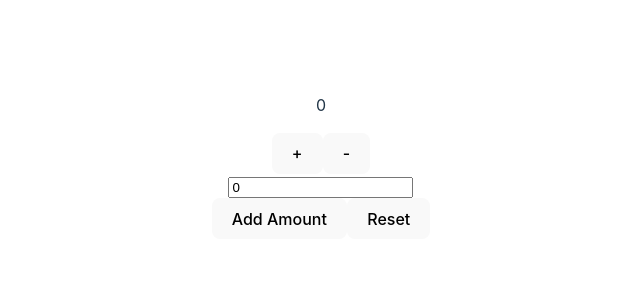
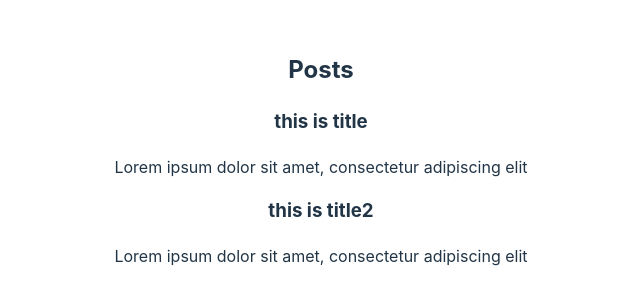
Before and after one commit to coooo77/redux-practice, a React (Vite) app: page / in a window 1280 px wide. Shown: the part 242-546 px from the top of the page, without its empty margins (319-959 px from the left). Built offline with nearby package versions, Linux system fonts and the light colour scheme.

Commit message:
feat: show posts

```diff
--- a/src/App.tsx
+++ b/src/App.tsx
@@ -1,10 +1,10 @@
 import './App.css'
-import Counter from './features/counter/Counter'
+import PostsLists from './features/posts/PostsLists'
 
 function App() {
   return (
     <div className="App">
-      <Counter />
+      <PostsLists />
     </div>
   )
 }
--- a/src/app/store.ts
+++ b/src/app/store.ts
@@ -1,8 +1,9 @@
 import { configureStore } from '@reduxjs/toolkit'
 import counterReducer from '../features/counter/counterSlice'
+import postsReducer from '../features/posts/postsSlice'
 
 export const store = configureStore({
-  reducer: { counter: counterReducer },
+  reducer: { counter: counterReducer, posts: postsReducer },
 })
 
 // define types for redux
--- /dev/null
+++ b/src/features/posts/PostsLists.tsx
@@ -0,0 +1,22 @@
+import { useAppDispatch, useAppSelector } from '../../app/utils'
+import { selectAllPosts } from './postsSlice'
+
+const PostsLists = () => {
+  const posts = useAppSelector(selectAllPosts)
+
+  const renderedPosts = posts.map(({ id, content, title }) => (
+    <article key={id}>
+      <h3>{title}</h3>
+      <p>{content.substring(0, 100)}</p>
+    </article>
+  ))
+
+  return (
+    <section>
+      <h2>Posts</h2>
+      {renderedPosts}
+    </section>
+  )
+}
+
+export default PostsLists
--- /dev/null
+++ b/src/features/posts/postsSlice.ts
@@ -0,0 +1,36 @@
+import { createSlice, PayloadAction } from '@reduxjs/toolkit'
+import { RootState } from '../../app/store'
+
+interface Post {
+  id: string
+  title: string
+  content: string
+}
+
+export type PostsState = Post[]
+
+export const initialState: PostsState = [
+  {
+    id: '1',
+    title: 'this is title',
+    content: 'Lorem ipsum dolor sit amet, consectetur adipiscing elit',
+  },
+  {
+    id: '2',
+    title: 'this is title2',
+    content: 'Lorem ipsum dolor sit amet, consectetur adipiscing elit',
+  },
+]
+
+export const postsSlice = createSlice({
+  name: 'posts',
+  initialState,
+  reducers: {},
+})
+
+// 為了避免未來 postsSlice initialState 結構有變化，改在這邊輸出取得所有 posts 的方法
+export const selectAllPosts = (state: RootState) => state.posts
+
+export const {} = postsSlice.actions
+
+export default postsSlice.reducer
```
